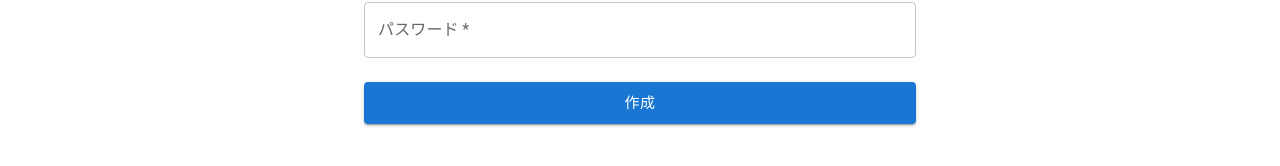
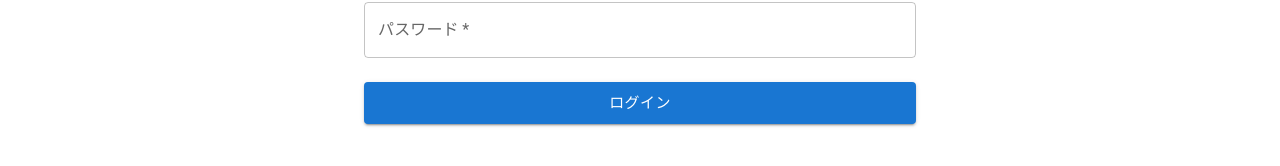
Before and after one commit to shimizuyuta/hackathon2022_0521, a React (Create React App) app in the folder client/: page /login in a window 1280 px wide. Shown: the part 230-396 px from the top of the page. Built offline with nearby package versions, Linux system fonts and the light colour scheme.

Commit message:
react-router-domのlink追加

```diff
--- a/client/src/pages/Login/Login.tsx
+++ b/client/src/pages/Login/Login.tsx
@@ -1,6 +1,7 @@
 import React, { useState } from 'react'
 import { Button, Container, Stack, TextField, Box } from '@mui/material'
 import { SubmitHandler, useForm } from 'react-hook-form'
+import { Link } from "react-router-dom";
 
 type LoginUserForm = {
   email:string,
@@ -34,9 +35,10 @@ const Login = () => {
             color="primary"
             variant="contained"
             size="large"
-            type='submit'
+            component={Link}
+            to="/"
           >
-            作成
+            ログイン
           </Button>
         </Stack>
       </Box>
--- a/client/src/pages/Posts/Post.tsx
+++ b/client/src/pages/Posts/Post.tsx
@@ -8,6 +8,7 @@ import CreateIcon from '@mui/icons-material/Create';
 import React, { useState } from 'react';
 import dayjs from 'dayjs';
 import { ChangeEvent } from 'react';
+import { Link } from "react-router-dom";
 
 type PostForm = {
   title: string,
@@ -122,6 +123,8 @@ const Post = () => {
           endIcon={<CreateIcon />}
           size="large"
           sx={{ mx:3, px:3 }}
+          component={Link}
+          to="/"
         >
           投稿する
         </Button>
--- a/client/src/pages/SiginUp/SignUp.tsx
+++ b/client/src/pages/SiginUp/SignUp.tsx
@@ -1,7 +1,7 @@
 import React, { useState } from 'react'
 import { Button, Container, Stack, TextField, Box } from '@mui/material'
 import { SubmitHandler, useForm } from 'react-hook-form'
-
+import { Link } from "react-router-dom";
 type NewUserForm = {
   email:string,
   password:string,
@@ -40,8 +40,10 @@ const SignUp = () => {
             variant="contained"
             size="large"
             type='submit'
+            component={Link}
+            to="/login"
           >
-            作成
+            ユーザー作成
           </Button>
         </Stack>
       </Box>
```
